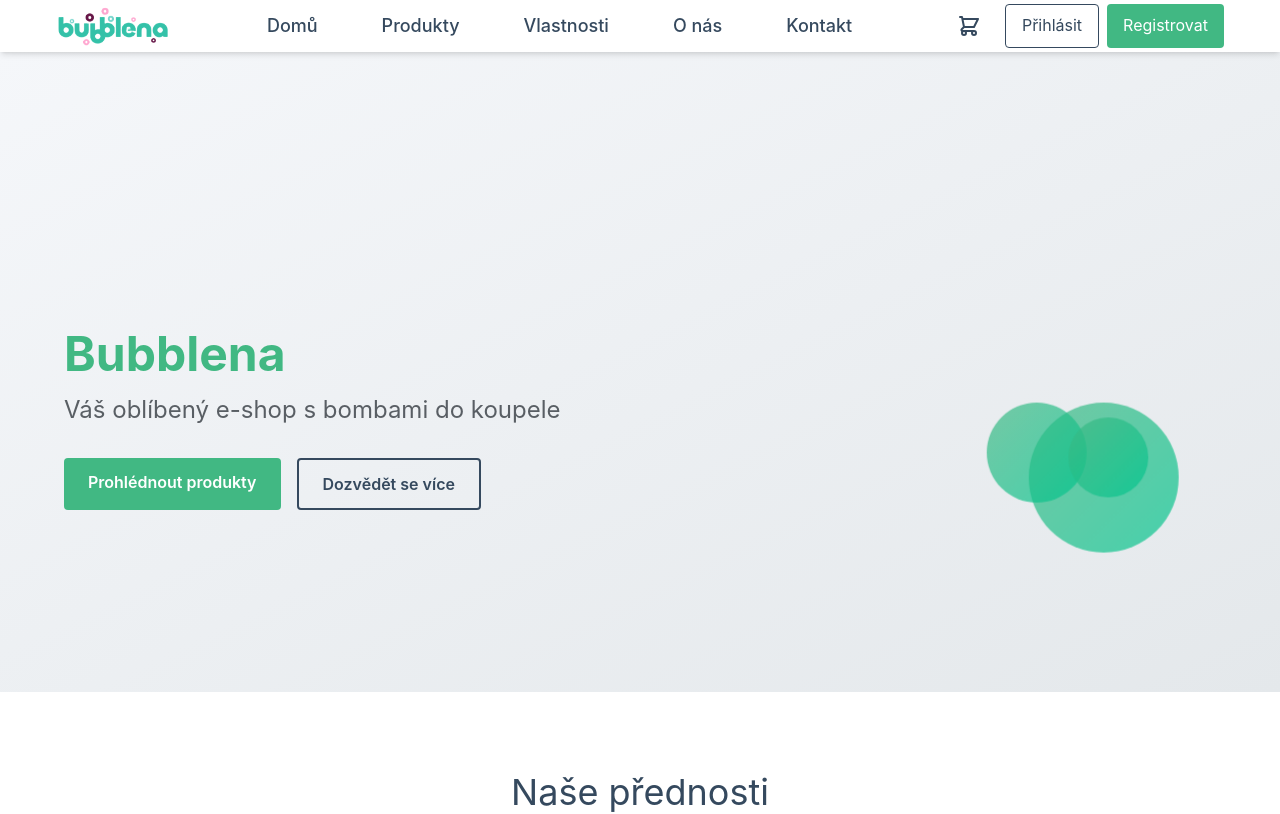
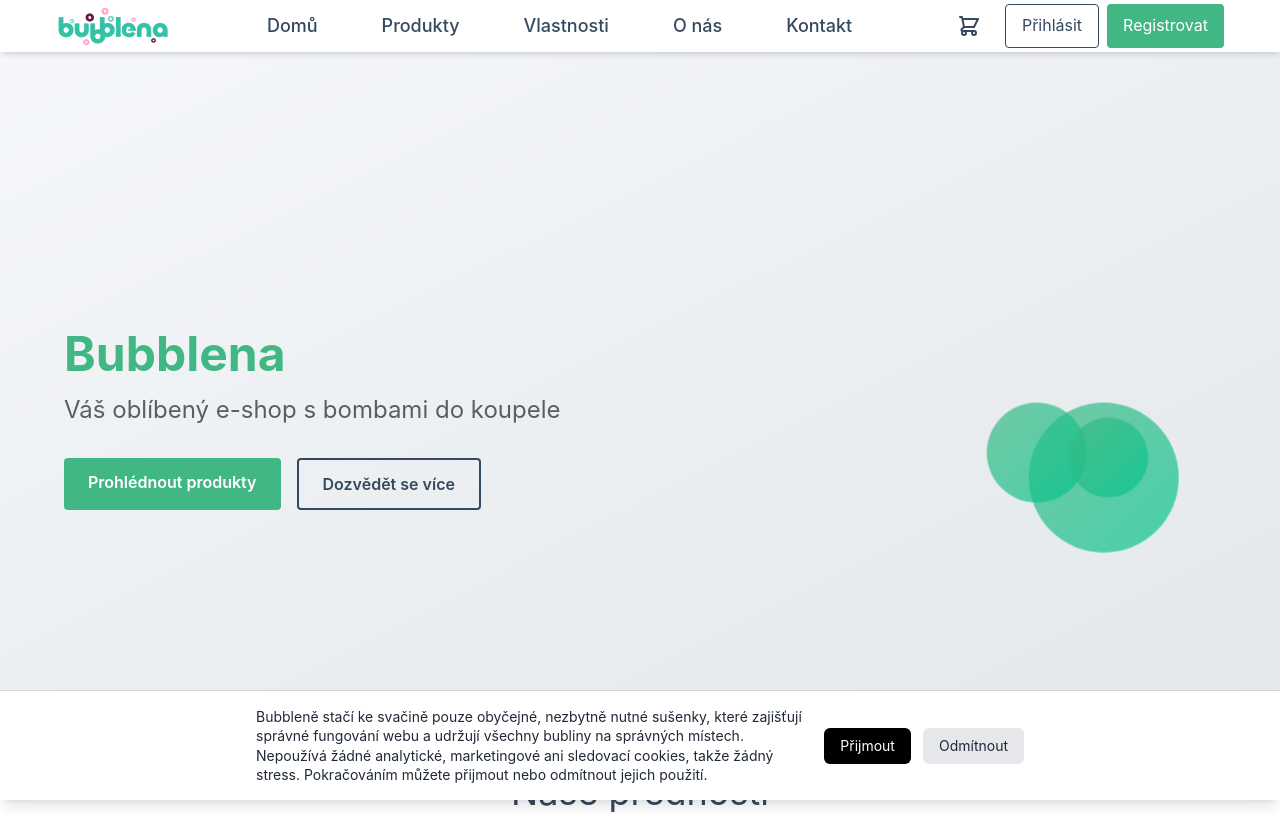
Before and after one commit to SorrySatori/bubblena-fe, a Nuxt app: page / in a window 1280 px wide. Shown: the top 814 px of the page. Built offline with nearby package versions, Linux system fonts and the light colour scheme.

Commit message:
feat: add cookie banner

```diff
--- a/app.vue
+++ b/app.vue
@@ -1,5 +1,6 @@
 <template>
   <NuxtLayout name="default">
     <NuxtPage />
+    <CookieBanner />
   </NuxtLayout>
 </template>
--- /dev/null
+++ b/components/CookieBanner.vue
@@ -0,0 +1,52 @@
+<template>
+    <div
+      v-if="showBanner"
+      class="fixed bottom-0 left-0 right-0 bg-white border-t border-gray-300 shadow-lg p-4 z-50"
+    >
+      <div class="max-w-3xl mx-auto flex flex-col md:flex-row items-start md:items-center justify-between gap-4">
+        <p class="text-gray-800 text-sm leading-snug">
+          Bubbleně stačí ke svačině pouze obyčejné, nezbytně nutné sušenky, které zajišťují
+          správné fungování webu a udržují všechny bubliny na správných místech.
+          Nepoužívá žádné analytické, marketingové ani sledovací cookies, takže žádný stress.
+          Pokračováním můžete přijmout nebo odmítnout jejich použití.
+        </p>
+
+        <div class="flex gap-3">
+          <button
+            @click="acceptCookies"
+            class="bg-black text-white px-4 py-2 rounded-md text-sm"
+          >
+            Přijmout
+          </button>
+
+          <button
+            @click="rejectCookies"
+            class="bg-gray-200 text-gray-800 px-4 py-2 rounded-md text-sm"
+          >
+            Odmítnout
+          </button>
+        </div>
+      </div>
+    </div>
+  </template>
+
+  <script setup>
+  import { ref, onMounted } from "vue"
+
+  const showBanner = ref(false)
+
+  onMounted(() => {
+    const stored = localStorage.getItem("cookiesConsent")
+    showBanner.value = !stored
+  })
+
+  const acceptCookies = () => {
+    localStorage.setItem("cookiesConsent", "accepted")
+    showBanner.value = false
+  }
+
+  const rejectCookies = () => {
+    localStorage.setItem("cookiesConsent", "rejected")
+    showBanner.value = false
+  }
+  </script>
```
